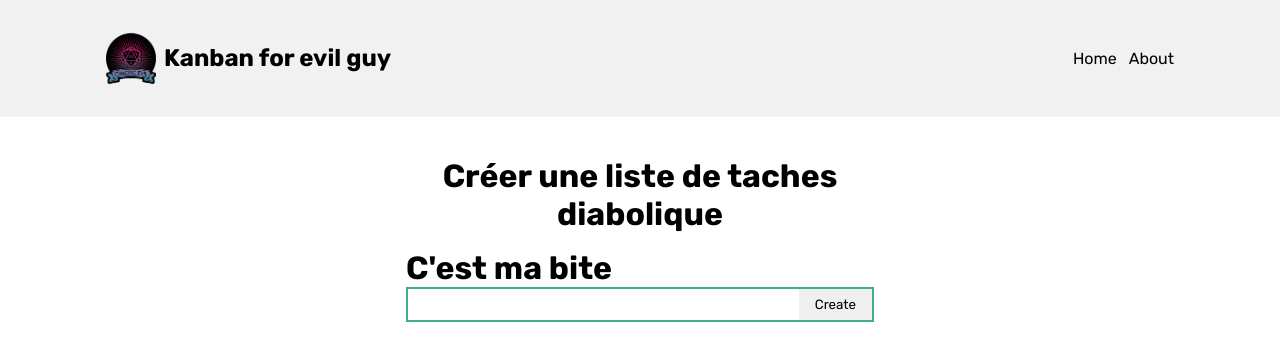
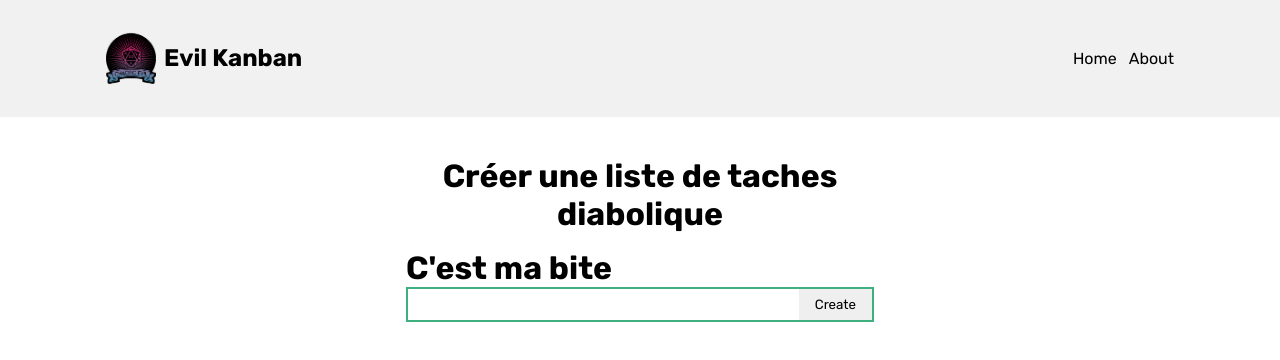
Before and after one commit to maxime-hadj/veille-techno-frontend, a Vue app: page / in a window 1280 px wide. Shown: the top 360 px of the page. Built offline with nearby package versions, Linux system fonts and the light colour scheme.

Commit message:
changed header title

```diff
--- a/src/components/TodoHeader.vue
+++ b/src/components/TodoHeader.vue
@@ -8,7 +8,7 @@ import { RouterLink } from 'vue-router';
             <nav class="container">
                 <div class="branding">
                     <img src="../assets/logo.png" alt="chaotic evil mamen">
-                    <h1>Kanban for evil guy</h1>
+                    <h1>Evil Kanban</h1>
                 </div>
             <ul class="nav-routes">
                 <RouterLink to="/">Home</RouterLink>
```
